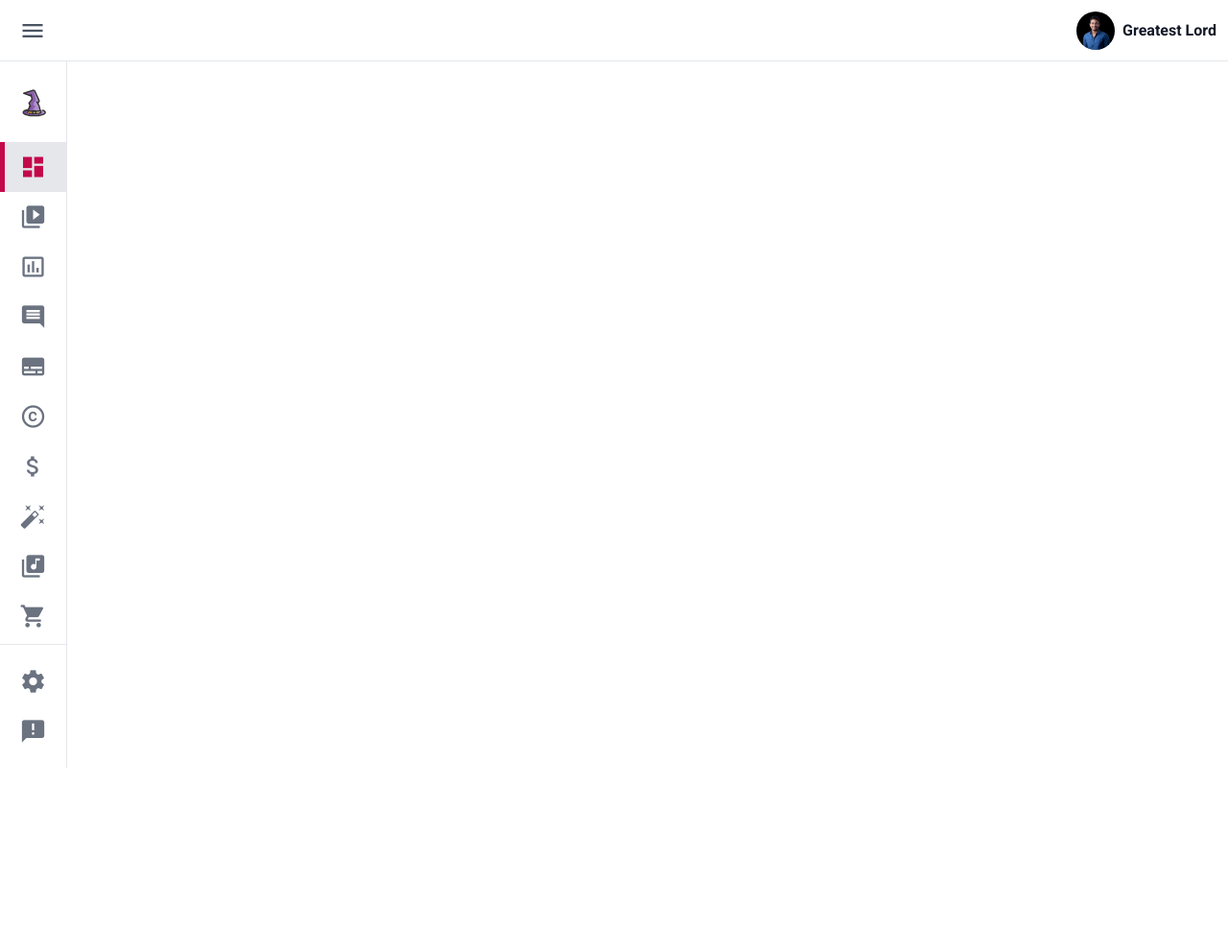
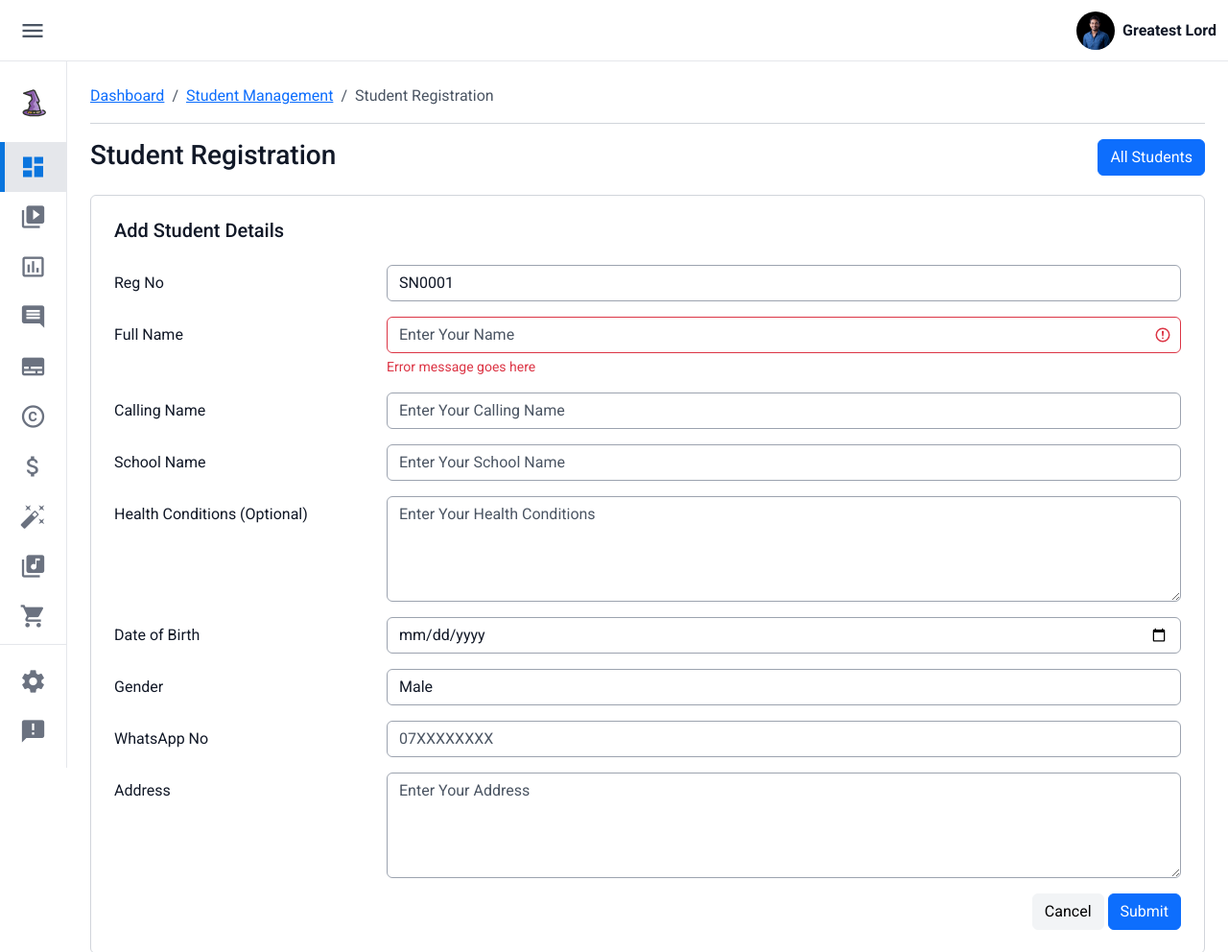
Before and after one commit to ushanmithma/crusade, a website: page index.html in a window 1280 px wide. Shown: the top 992 px of the page at 96% size. Before the commit the page ends 800 px from the top, so only its background shows below. Drawn offline with nearby package versions, Linux system fonts and the light colour scheme; files that its build step writes are made by us from their sources; files whose address does not match are found by name.

Commit message:
update: dashboard design change color, add student form

```diff
--- a/index.html
+++ b/index.html
@@ -179,7 +179,100 @@
 					</ul>
 				</div>
 			</aside>
-			<main class="content"></main>
+			<main class="content">
+				<nav aria-label="breadcrumb">
+					<ol class="breadcrumb">
+						<li class="breadcrumb-item"><a href="#">Dashboard</a></li>
+						<li class="breadcrumb-item"><a href="#">Student Management</a></li>
+						<li class="breadcrumb-item active" aria-current="page">Student Registration</li>
+					</ol>
+				</nav>
+				<div class="border-bottom"></div>
+				<div class="row py-3">
+					<div class="col-12 col-md-6">
+						<h3>Student Registration</h3>
+					</div>
+					<div class="col-12 col-md-6">
+						<div class="text-md-end">
+							<button type="button" class="btn btn-primary">All Students</button>
+						</div>
+					</div>
+				</div>
+				<form class="form-border rounded p-xl-4">
+					<div class="pb-3">
+						<h5>Add Student Details</h5>
+					</div>
+					<div class="row">
+						<div class="col-12 col-xxl-6">
+							<div class="mb-3 row">
+								<label for="reg-no" class="col-sm-3 col-form-label">Reg No</label>
+								<div class="col-sm-9">
+									<input id="reg-no" type="text" class="form-control" value="SN0001" />
+								</div>
+							</div>
+							<div class="mb-3 row">
+								<label for="full-name" class="col-sm-3 col-form-label">Full Name</label>
+								<div class="col-sm-9">
+									<input id="full-name" type="text" class="form-control is-invalid" placeholder="Enter Your Name" /> <!-- add `is-invalid` class to input element when error occurred -->
+									<div class="invalid-feedback">Error message goes here</div>
+								</div>
+							</div>
+							<div class="mb-3 row">
+								<label for="calling-name" class="col-sm-3 col-form-label">Calling Name</label>
+								<div class="col-sm-9">
+									<input id="calling-name" type="text" class="form-control" placeholder="Enter Your Calling Name" />
+								</div>
+							</div>
+							<div class="mb-3 row">
+								<label for="school-name" class="col-sm-3 col-form-label">School Name</label>
+								<div class="col-sm-9">
+									<input id="school-name" type="text" class="form-control" placeholder="Enter Your School Name" />
+								</div>
+							</div>
+							<div class="mb-3 row">
+								<label for="health-conditions" class="col-sm-3 col-form-label">Health Conditions (Optional)</label>
+								<div class="col-sm-9">
+									<textarea id="health-conditions" class="form-control" placeholder="Enter Your Health Conditions" rows="4"></textarea>
+								</div>
+							</div>
+						</div>
+						<div class="col-12 col-xxl-6">
+							<div class="mb-3 row">
+								<label for="dob" class="col-sm-3 col-form-label">Date of Birth</label>
+								<div class="col-sm-9">
+									<input id="dob" type="date" class="form-control" />
+								</div>
+							</div>
+							<div class="mb-3 row">
+								<label for="gender" class="col-sm-3 col-form-label">Gender</label>
+								<div class="col-sm-9">
+									<select id="gender" class="form-control">
+										<option value="M">Male</option>
+										<option value="F">Female</option>
+										<option value="O">Other</option>
+									</select>
+								</div>
+							</div>
+							<div class="mb-3 row">
+								<label for="whatsapp-no" class="col-sm-3 col-form-label">WhatsApp No</label>
+								<div class="col-sm-9">
+									<input id="whatsapp-no" type="tel" class="form-control" placeholder="07XXXXXXXX" />
+								</div>
+							</div>
+							<div class="mb-3 row">
+								<label for="address" class="col-sm-3 col-form-label">Address</label>
+								<div class="col-sm-9">
+									<textarea id="address" class="form-control" placeholder="Enter Your Address" rows="4"></textarea>
+								</div>
+							</div>
+						</div>
+					</div>
+					<div class="text-end">
+						<button type="button" class="btn btn-light">Cancel</button>
+						<button type="submit" class="btn btn-primary">Submit</button>
+					</div>
+				</form>
+			</main>
 		</div>
 		<script src="dist/js/app.js"></script>
 	</body>
--- a/src/scss/crusade/_utilities.scss
+++ b/src/scss/crusade/_utilities.scss
@@ -0,0 +1,5 @@
+.form-border {
+	@include mq(xl) {
+		border: var(--bs-border-width) var(--bs-border-style) var(--bs-border-color);
+	}
+}
--- a/src/scss/crusade/_variables.scss
+++ b/src/scss/crusade/_variables.scss
@@ -50,8 +50,8 @@ $cyan: #0dcaf0 !default;
 // scss-docs-end color-variables
 
 // Crusade color scheme
-$brand: #970059 !default;
-$accent: #c3094a !default;
+$brand: #074d92 !default;
+$accent: #0a75de !default;
 $neutral: #fdde11 !default;
 $base: #f69220 !default;
 
--- a/src/scss/crusade/components/_sidebar.scss
+++ b/src/scss/crusade/components/_sidebar.scss
@@ -5,6 +5,7 @@
 
 .content {
 	min-width: calc($main-container-min-width - calc($sidebar-mobile-width + 1.5rem));
+	width: 100%;
 	padding-right: 1.5rem;
 	margin: 1.5rem 0 1.5rem 0;
 	margin-left: calc($sidebar-mobile-width + 1.5rem);
```
